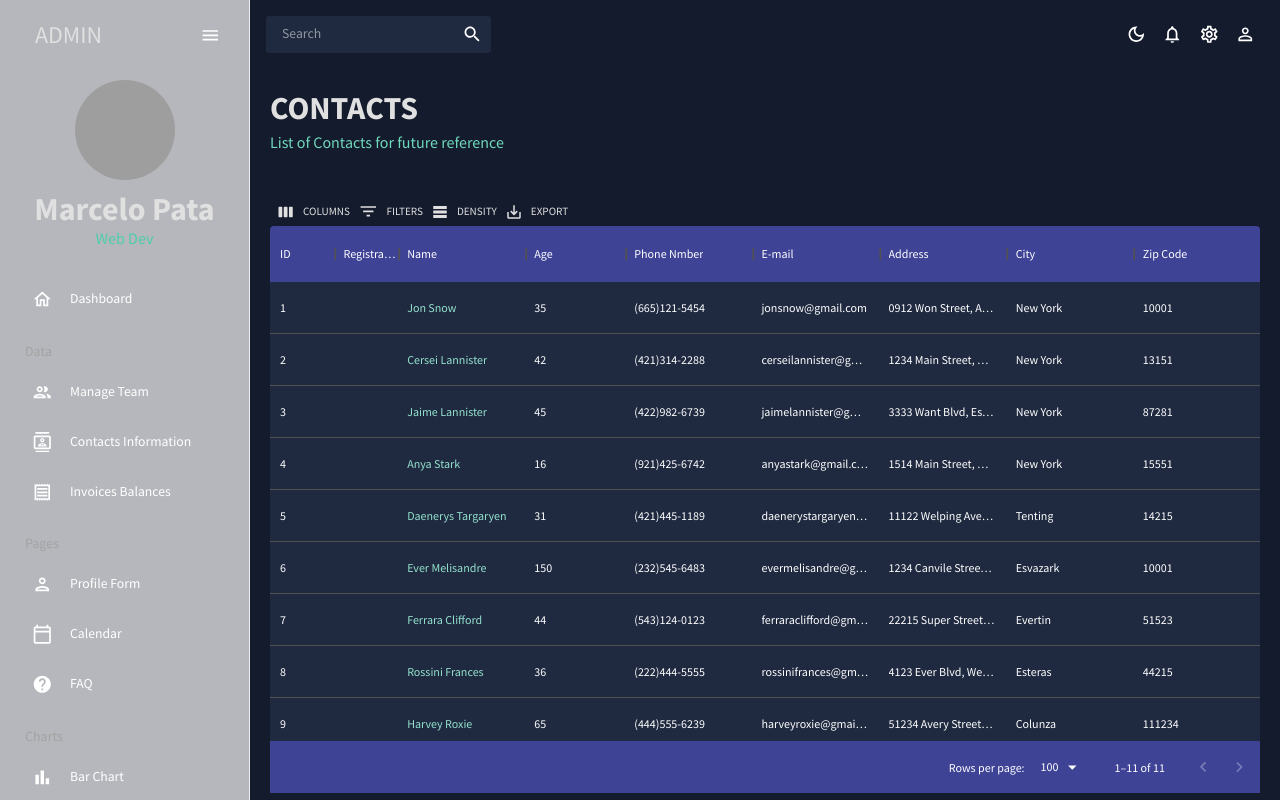
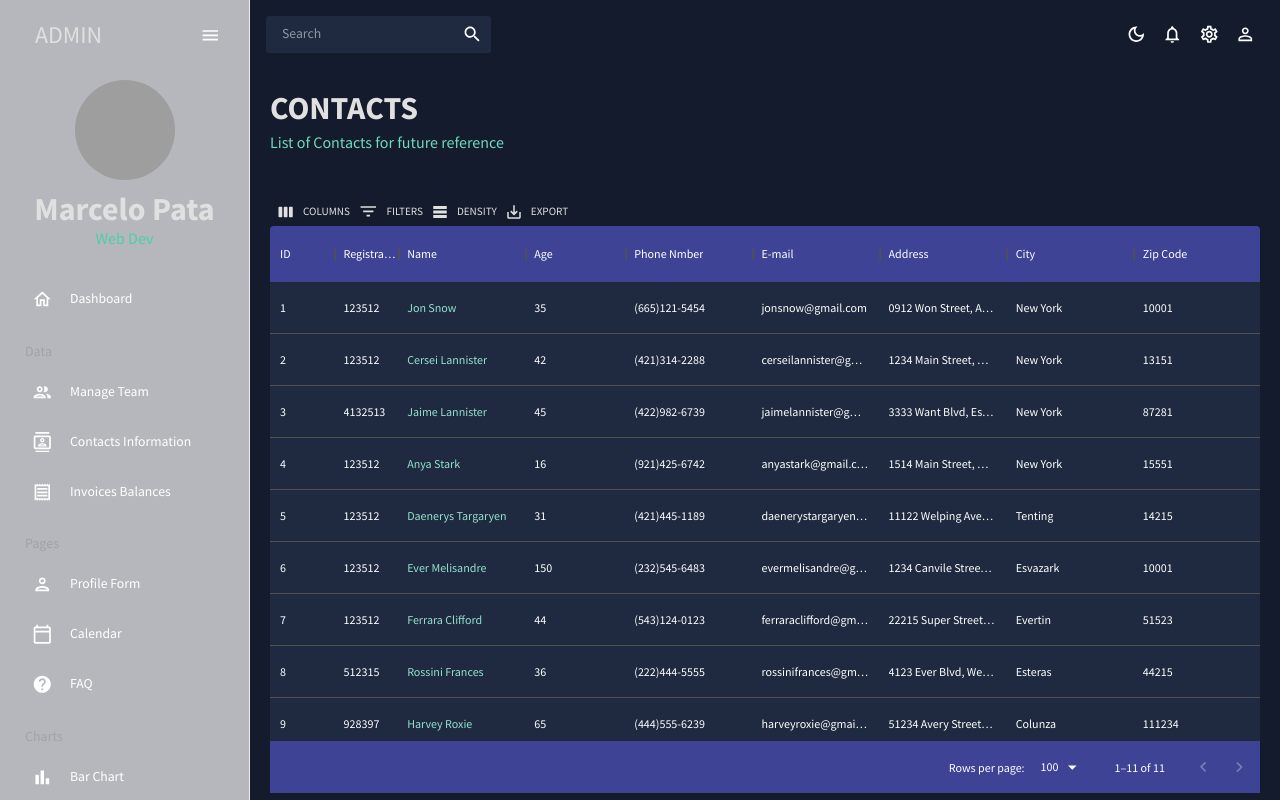
Before and after one commit to patamarcelo/dashboard-react, a React (Create React App) app: page /contacts in a window 1280 px wide. Shown: the top 800 px of the page. Built offline with nearby package versions, Linux system fonts and the light colour scheme; grey boxes are pictures that could not be loaded.

Commit message:
adjusts table and netlify file

```diff
--- a/src/scenes/contacts/index.jsx
+++ b/src/scenes/contacts/index.jsx
@@ -12,7 +12,7 @@ const Contacts = () => {
 
 	const columns = [
 		{ field: "id", headerName: "ID", flex: 0.5 },
-		{ field: "regisrarId", headerName: "Registrar ID", flex: 0.5 },
+		{ field: "registrarId", headerName: "Registrar ID", flex: 0.5 },
 		{
 			field: "name",
 			headerName: "Name",
@@ -41,7 +41,7 @@ const Contacts = () => {
                     border: "none"
                 },
                 "& .MuiDataGrid-cell": {
-                    borderBottom: "none"
+                    // borderBottom: "none"
                 },
                 "& .name-column--cell": {
                     color: colors.greenAccent[300]
--- a/src/scenes/global/SideBar.jsx
+++ b/src/scenes/global/SideBar.jsx
@@ -3,7 +3,7 @@ import { Sidebar, Menu, MenuItem } from "react-pro-sidebar";
 import "./SideBar.css";
 // import 'react-pro-sidebar/dist/css/styles.css';
 import { Box, IconButton, Typography, useTheme } from "@mui/material";
-import { Link, useNavigate } from "react-router-dom";
+import { useNavigate } from "react-router-dom";
 import { tokens } from "../../theme";
 
 import HomeOutlinedIcon from "@mui/icons-material/HomeOutlined";
--- a/src/scenes/invoices/index.jsx
+++ b/src/scenes/invoices/index.jsx
@@ -35,7 +35,7 @@ const Invoices = () => {
                     border: "none"
                 },
                 "& .MuiDataGrid-cell": {
-                    borderBottom: "none"
+                    // borderBottom: "none"
                 },
                 "& .name-column--cell": {
                     color: colors.greenAccent[300]
```
Also changed, not shown: 1 other file (tests, documents, lock files or other folders).
